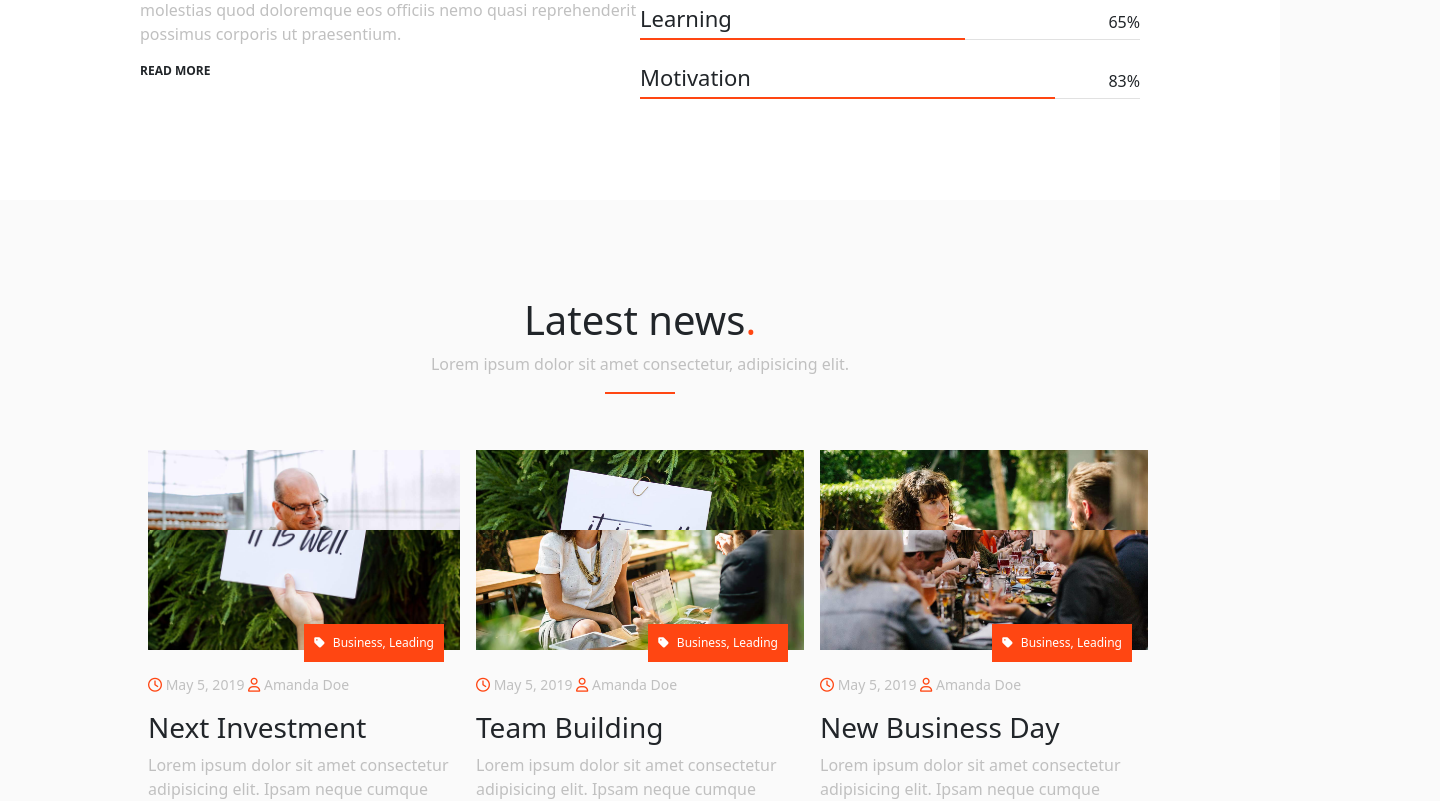
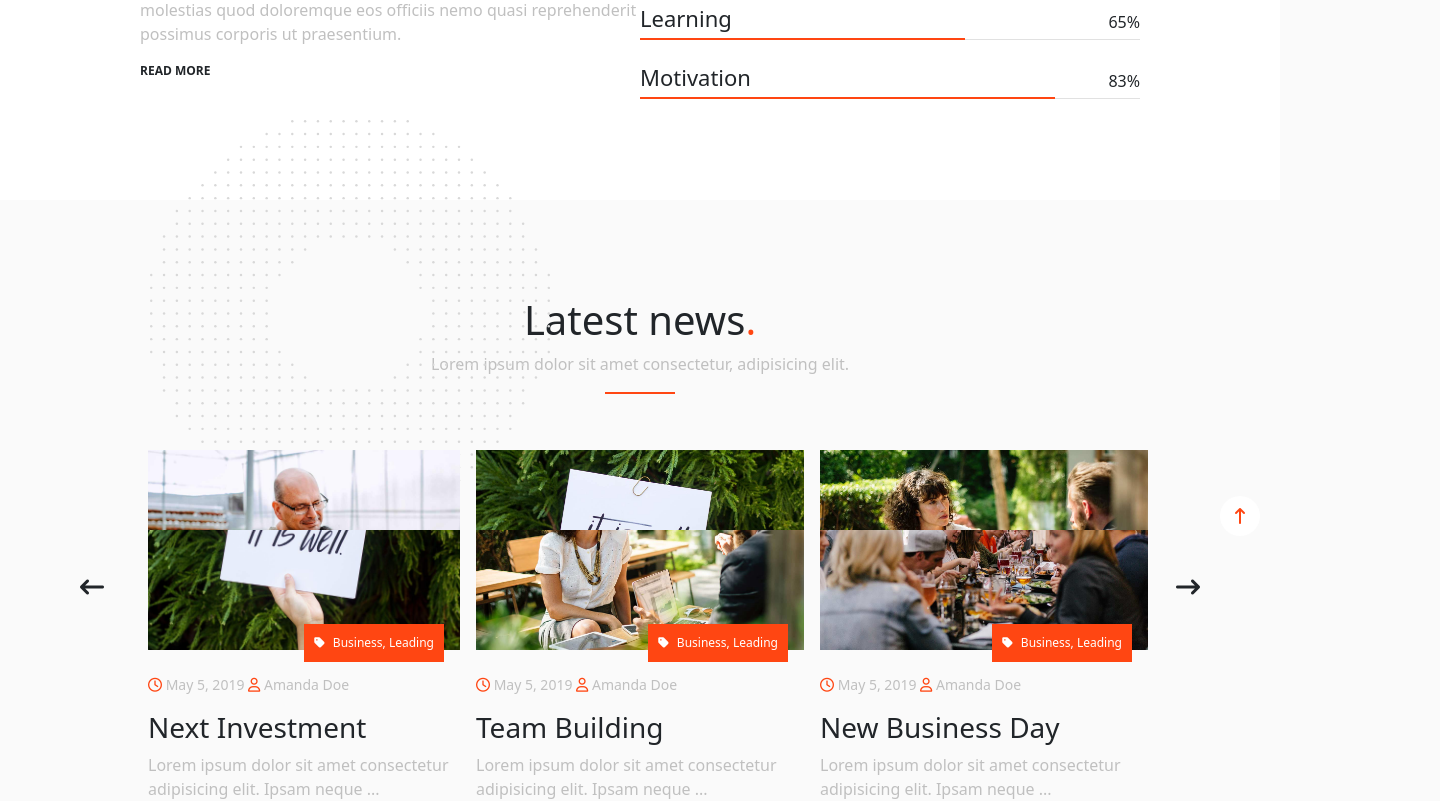
Before and after one commit to DionisiePulbere/proj-html-vuejs, a Vue app: page / in a window 1280 px wide. Shown: the part 3040-3841 px from the top of the page, 1440 px wide, since content can reach past the window. Built offline with nearby package versions, Linux system fonts and the light colour scheme.

Commit message:
feat: fix news creative and founder

```diff
--- a/src/components/MainCreative.vue
+++ b/src/components/MainCreative.vue
@@ -9,8 +9,8 @@
 <template>
     <section class="creative">
         <div class="btn-radious">
-                <i class="fa-solid fa-arrow-up-long"></i>
-            </div>
+            <i class="fa-solid fa-arrow-up-long"></i>
+        </div>
         <div class="container-page py-5 d-flex">
             <div class="col-6 py-5">
                 <h4>Creative Leader<span class="brand-dot">.</span></h4>
--- a/src/components/MainFounder.vue
+++ b/src/components/MainFounder.vue
@@ -54,13 +54,10 @@ section{
         }
     }
     .circle{
-        position: absolute;
         width: 360px;
         right: -160px;
         top: -80px;
-        filter: invert(gray);
         z-index: -1;
-
     }
 }
 
--- a/src/components/MainNews.vue
+++ b/src/components/MainNews.vue
@@ -8,6 +8,18 @@
 
 <template>
     <section class="news py-5">
+        <div class="btn-radious">
+            <i class="fa-solid fa-arrow-up-long"></i>
+        </div>
+        <div class="arrow-right">
+            <i class="fa-solid fa-arrow-right-long"></i>
+        </div>
+        <div class="arrow-left">
+            <i class="fa-solid fa-arrow-left-long"></i>
+        </div>
+        <div class="circle">
+                <img src="../assets/img/svg/svg-4.svg" alt="">
+            </div>
         <div class="container-page py-5">
             <div class="text-center">
                 <h2>Latest news<span class="brand-dot">.</span></h2>
@@ -30,7 +42,7 @@
                             <p class="gray-text"><i class="fa-regular fa-clock"></i> May 5, 2019 <i class="fa-regular fa-user"></i> Amanda Doe</p>
                         </div>
                         <h3>Next Investment</h3>
-                        <p class="gray-text">Lorem ipsum dolor sit amet consectetur adipisicing elit. Ipsam neque cumque cupiditate ...</p>
+                        <p class="gray-text">Lorem ipsum dolor sit amet consectetur adipisicing elit. Ipsam neque ...</p>
                         <div class="more">read more</div>
                     </div>
                 </div>
@@ -49,7 +61,7 @@
                             <p class="gray-text"><i class="fa-regular fa-clock"></i> May 5, 2019 <i class="fa-regular fa-user"></i> Amanda Doe</p>
                         </div>
                         <h3>Team Building</h3>
-                        <p class="gray-text">Lorem ipsum dolor sit amet consectetur adipisicing elit. Ipsam neque cumque cupiditate ...</p>
+                        <p class="gray-text">Lorem ipsum dolor sit amet consectetur adipisicing elit. Ipsam neque ...</p>
                         <div class="more">read more</div>
                     </div>
                 </div>
@@ -68,7 +80,7 @@
                             <p class="gray-text"><i class="fa-regular fa-clock"></i> May 5, 2019 <i class="fa-regular fa-user"></i> Amanda Doe</p>
                         </div>
                         <h3>New Business Day</h3>
-                        <p class="gray-text">Lorem ipsum dolor sit amet consectetur adipisicing elit. Ipsam neque cumque cupiditate ...</p>
+                        <p class="gray-text">Lorem ipsum dolor sit amet consectetur adipisicing elit. Ipsam neque ...</p>
                         <div class="more">read more</div>
                     </div>
                 </div>
@@ -126,4 +138,29 @@ section{
     }
 }
 
+.btn-radious{
+    top:40%
+}
+
+.arrow-right{
+    font-size: 24px;
+    position: absolute;
+    right: 80px;
+    top: 50%;
+}
+
+.arrow-left{
+    font-size: 24px;
+    position: absolute;
+    left: 80px;
+    top: 50%;
+}
+
+.circle{
+    top: -80px;
+    left: 150px;
+    img{
+        width: 400px;
+    }
+}
 </style>
--- a/src/style/generic.scss
+++ b/src/style/generic.scss
@@ -66,3 +66,11 @@ h2{
     font-weight: 600;
     font-size: 12px;
  }
+
+ .circle{
+    position: absolute;
+    right: -160px;
+    top: -80px;
+    filter: invert(gray);
+
+}
```
